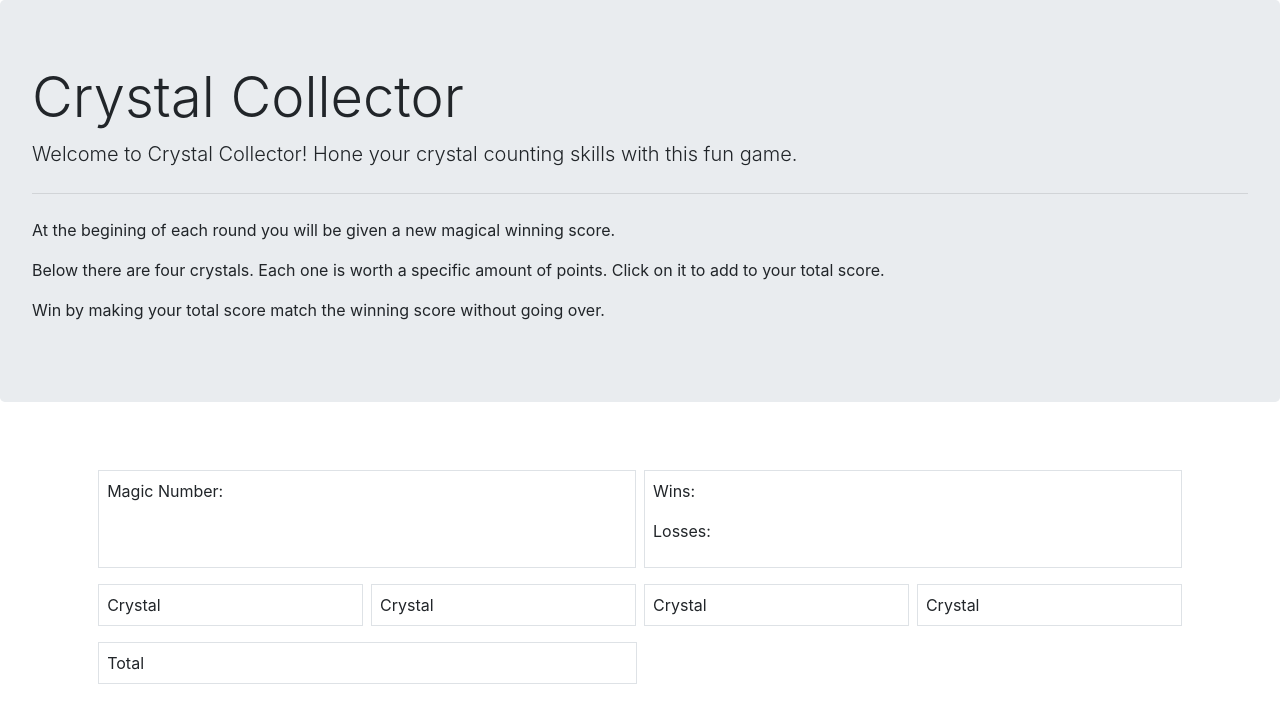
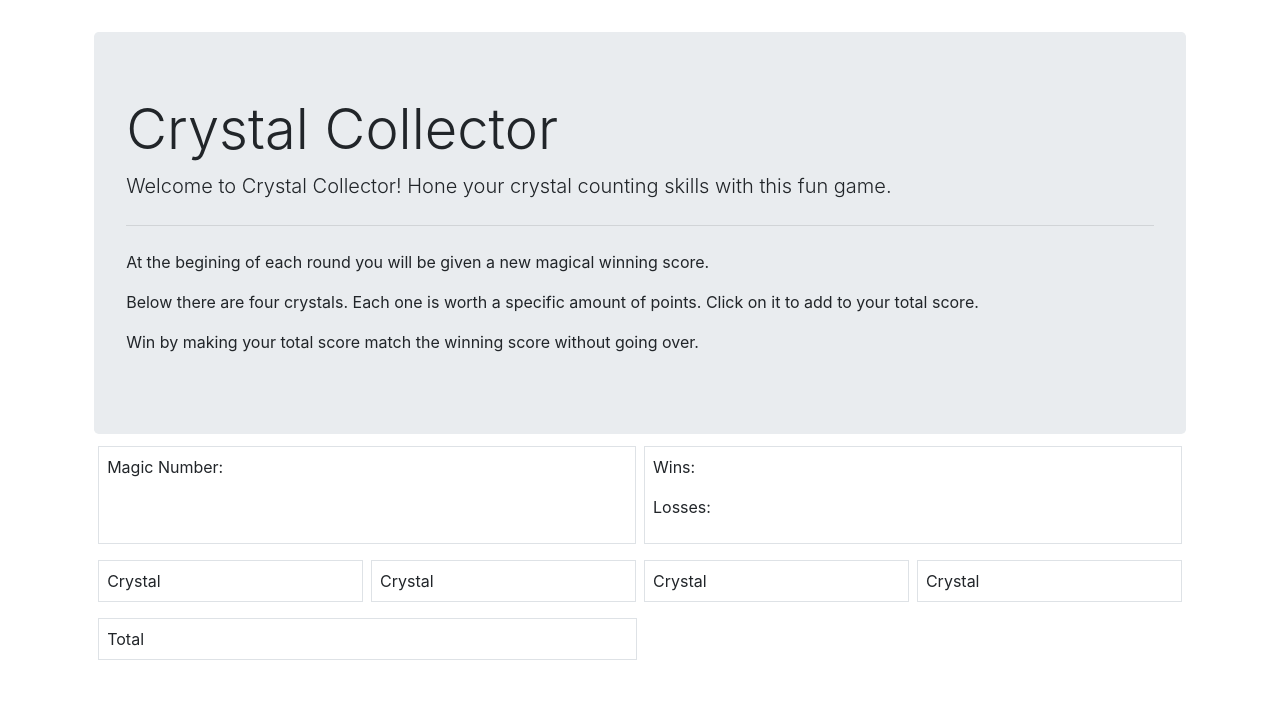
Before and after one commit to JL3w/unit-4-game, a plain HTML site: page index.html in a window 1280 px wide. Drawn offline with nearby package versions, Linux system fonts and the light colour scheme.

Commit message:
jumbo fix

```diff
--- a/index.html
+++ b/index.html
@@ -10,7 +10,14 @@
     <script src="assets/javascript/game.js"></script>
 </head>
 <body>
-    <div class="jumbotron">
+        <container class="container-fluid">
+            <div class="row my-2">
+                    <div class="col-1">
+                    </div>
+                    <div class="col">
+                       <div class="row">
+                            <div class="col p-0">
+                                <div class="jumbotron m-0">
                                     <h1 class="display-4">Crystal Collector</h1>
                                     <p class="lead"> Welcome to Crystal Collector! Hone your crystal counting skills with this fun game.</p>
                                     <hr class="my-4">
@@ -18,7 +25,14 @@
                                     <p> Below there are four crystals. Each one is worth a specific amount of points. Click on it to add to your total score.</p>
                                     <p> Win by making your total score match the winning score without going over. </p>
                                 </div>
- <container class="container-fluid">
+                            </div>
+                       </div>
+                    </div>
+                    <div class="col-1">
+                    </div>
+            </div>
+
+
     <div class="row my-2">
          <div class="col-1">
          </div>
```
Lines whose indentation alone changed are shown as unchanged.
